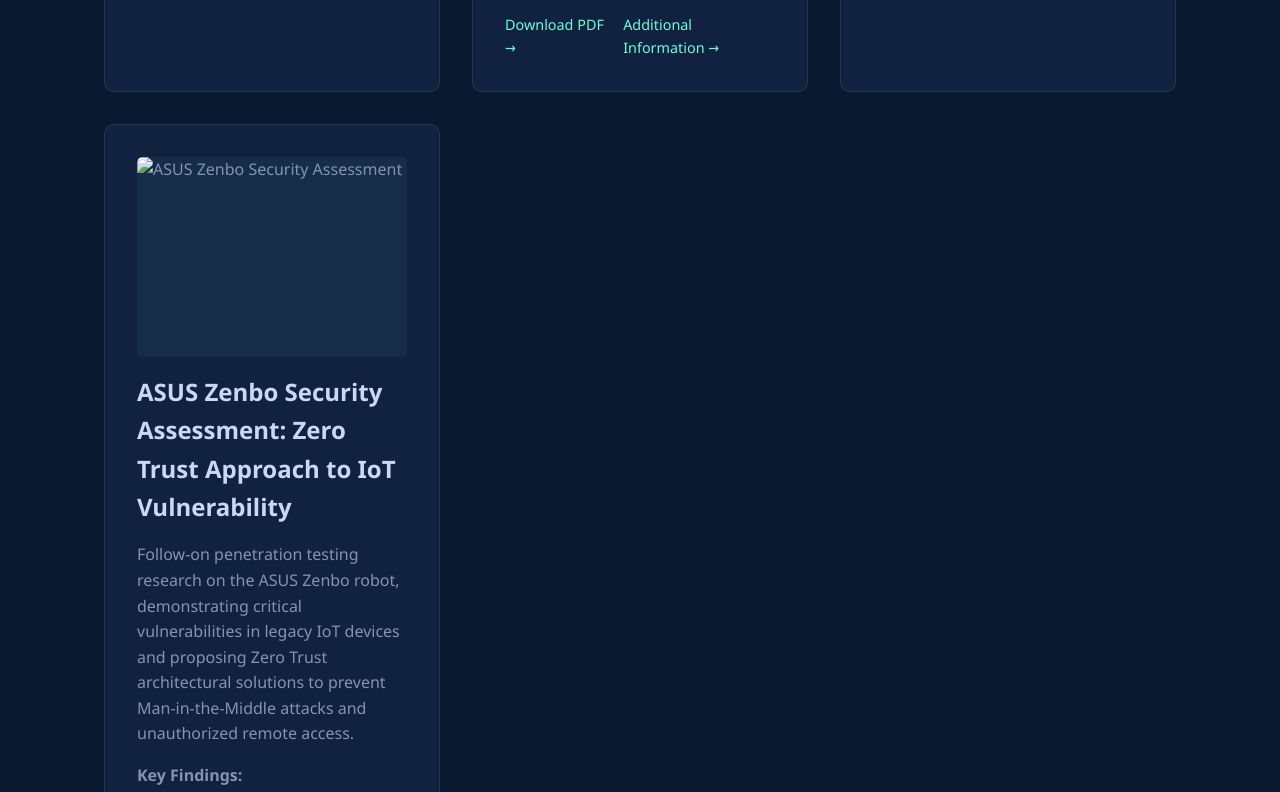
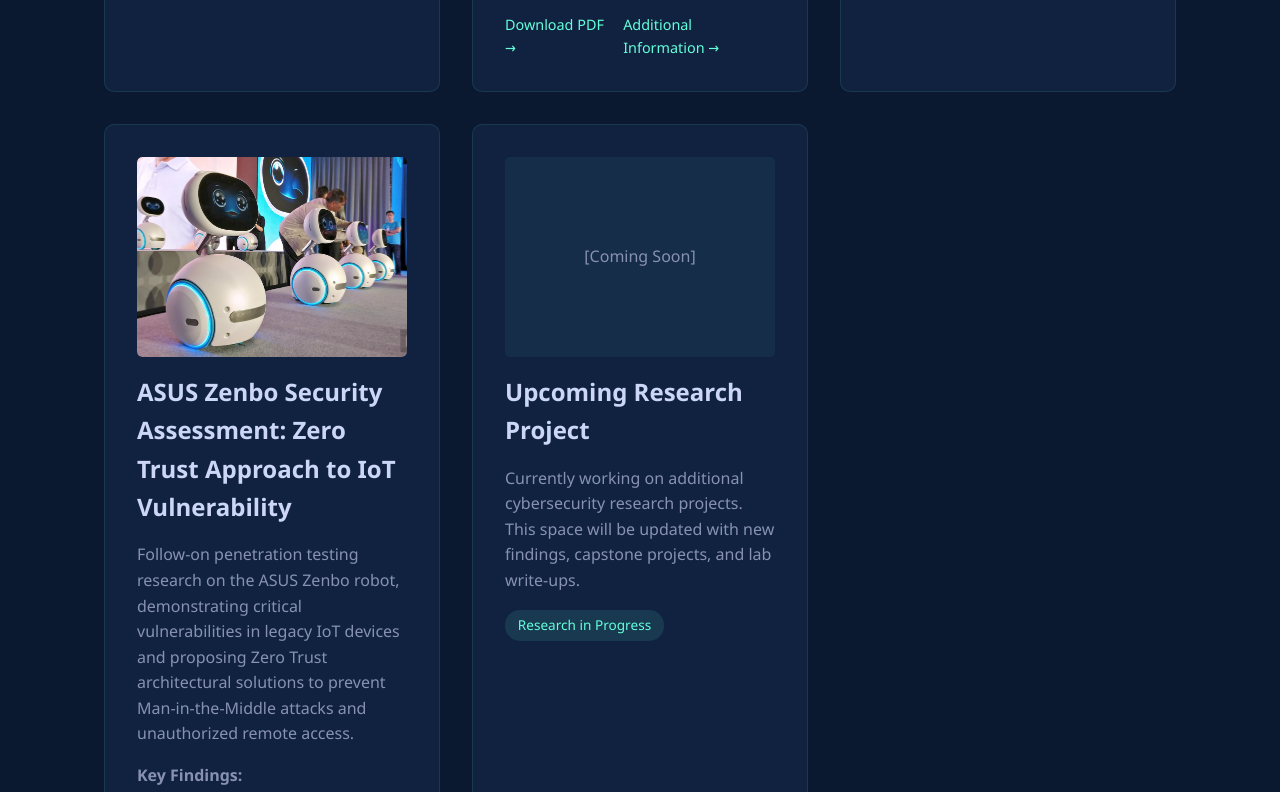
Before and after one commit to AngeloJPollari/AngeloJPollari.github.io, a plain HTML site: page index.html in a window 1280 px wide. Shown: the part 2195-2987 px from the top of the page. Drawn offline with Linux system fonts and the light colour scheme.

Commit message:
Zenbo Homepage index

```diff
--- a/index.html
+++ b/index.html
@@ -952,9 +952,9 @@
                 </div>
             </div>
 
-           <!-- Project 4: Zenbo IoT hack -->
+            <!-- Project 4: Zenbo IoT hack -->
             <div class="project-card">
-                <div class="project-image"><img src="zenbo-cover.jpg" alt="ASUS Zenbo Security Assessment"></div>
+                <div class="project-image"><img src="Zenbo robot.jpg" alt="ASUS Zenbo Security Assessment"></div>
                 <h3>ASUS Zenbo Security Assessment: Zero Trust Approach to IoT Vulnerability</h3>
                 <p>
                     Follow-on penetration testing research on the ASUS Zenbo robot, demonstrating critical vulnerabilities in legacy IoT devices and proposing Zero Trust architectural solutions to prevent Man-in-the-Middle attacks and unauthorized remote access.
@@ -976,6 +976,18 @@
                 </div>
                 <div class="project-links">
                     <a href="Zenbo Iot Summary.html">View Full Research →</a>
+                </div>
+            </div>
+			<!-- Project 4: Future Placeholder -->
+            <div class="project-card">
+                <div class="project-image">[Coming Soon]</div>
+                <h3>Upcoming Research Project</h3>
+                <p>
+                    Currently working on additional cybersecurity research projects. This space will be
+                    updated with new findings, capstone projects, and lab write-ups.
+                </p>
+                <div class="tech-stack">
+                    <span class="tech-tag">Research in Progress</span>
                 </div>
             </div>
         </div>
```
Also changed, not shown: Zenbo robot.jpg (added).
